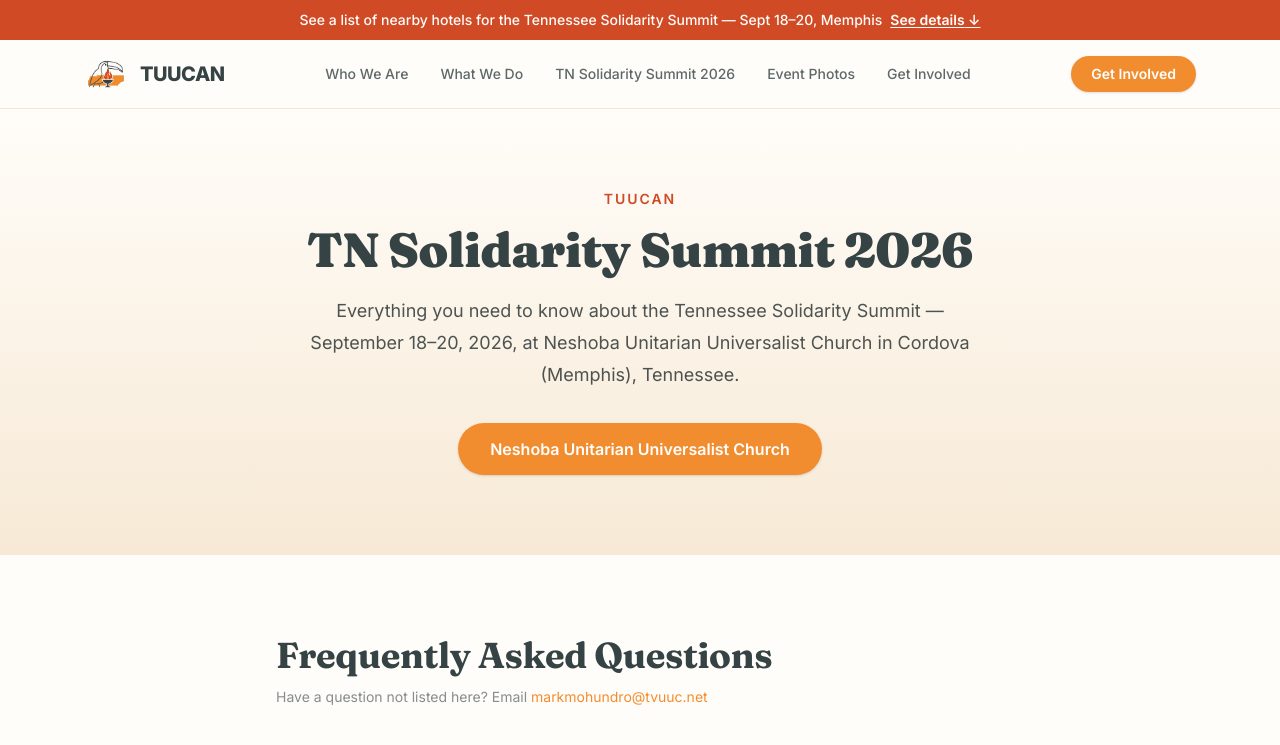
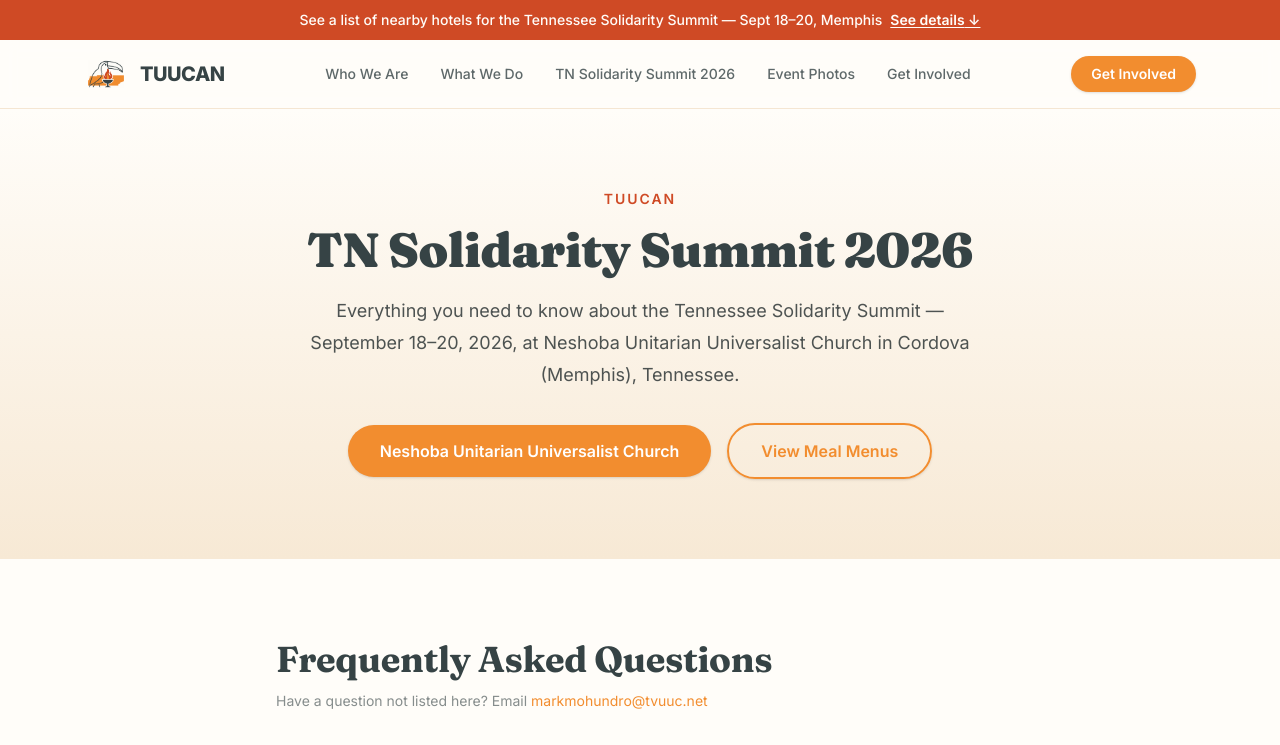
Before and after one commit to tuucan-tn/tuucan-site, a Next.js app: page /summit in a window 1280 px wide. Shown: the top 745 px of the page. Built offline with nearby package versions, Linux system fonts and the light colour scheme.

Commit message:
Add View Meal Menus button to Summit page

```diff
--- a/app/summit/page.tsx
+++ b/app/summit/page.tsx
@@ -1,4 +1,5 @@
 import type { Metadata } from "next";
+import Link from "next/link";
 import summit from "@/content/summit.json";
 import home from "@/content/home.json";
 
@@ -25,7 +26,7 @@
           <p className="mx-auto mt-5 max-w-2xl text-lg leading-8 text-ink/80">
             {intro}
           </p>
-          <div className="mt-8">
+          <div className="mt-8 flex flex-wrap items-center justify-center gap-4">
             <a
               href={registerUrl}
               target="_blank"
@@ -34,6 +35,12 @@
             >
               {registerLabel}
             </a>
+            <Link
+              href="/menus"
+              className="inline-block rounded-full border-2 border-orange px-8 py-3.5 text-base font-semibold text-orange shadow-sm transition-colors hover:bg-orange/10"
+            >
+              View Meal Menus
+            </Link>
           </div>
         </div>
       </section>
```
